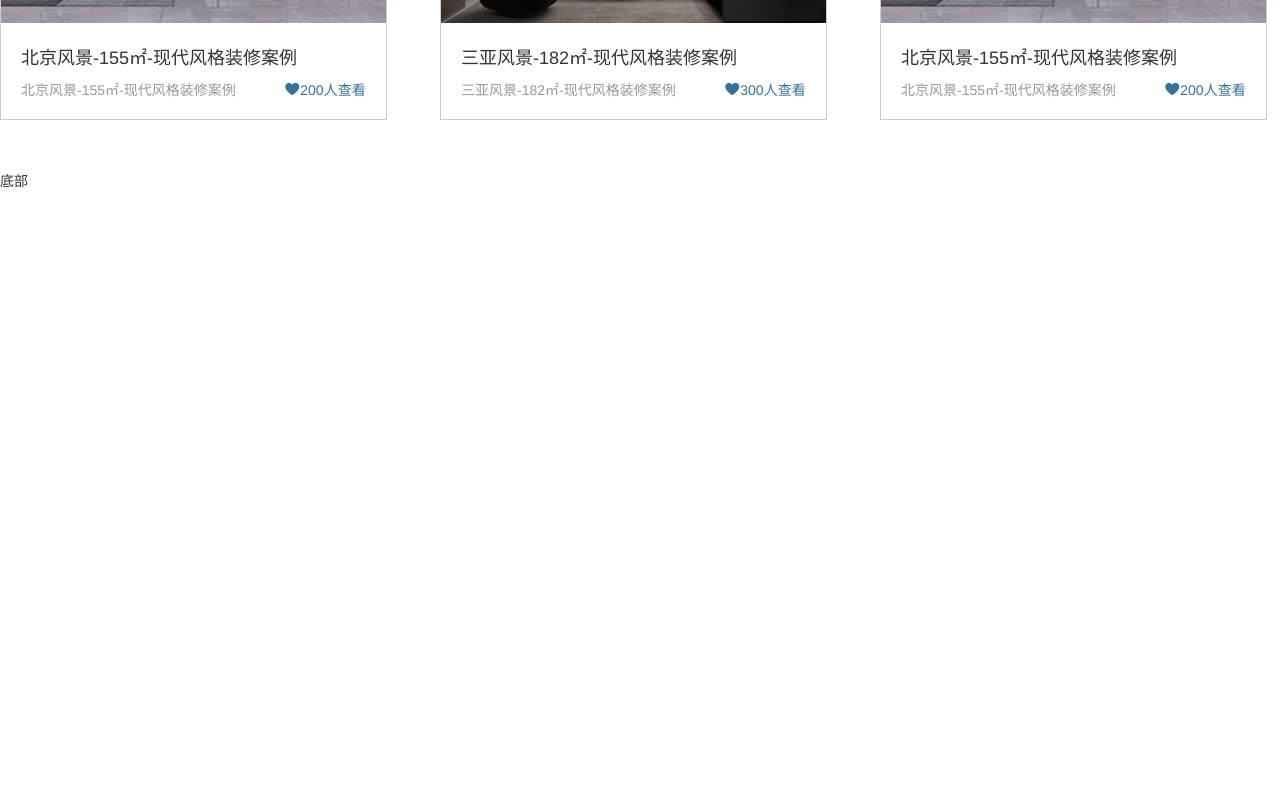
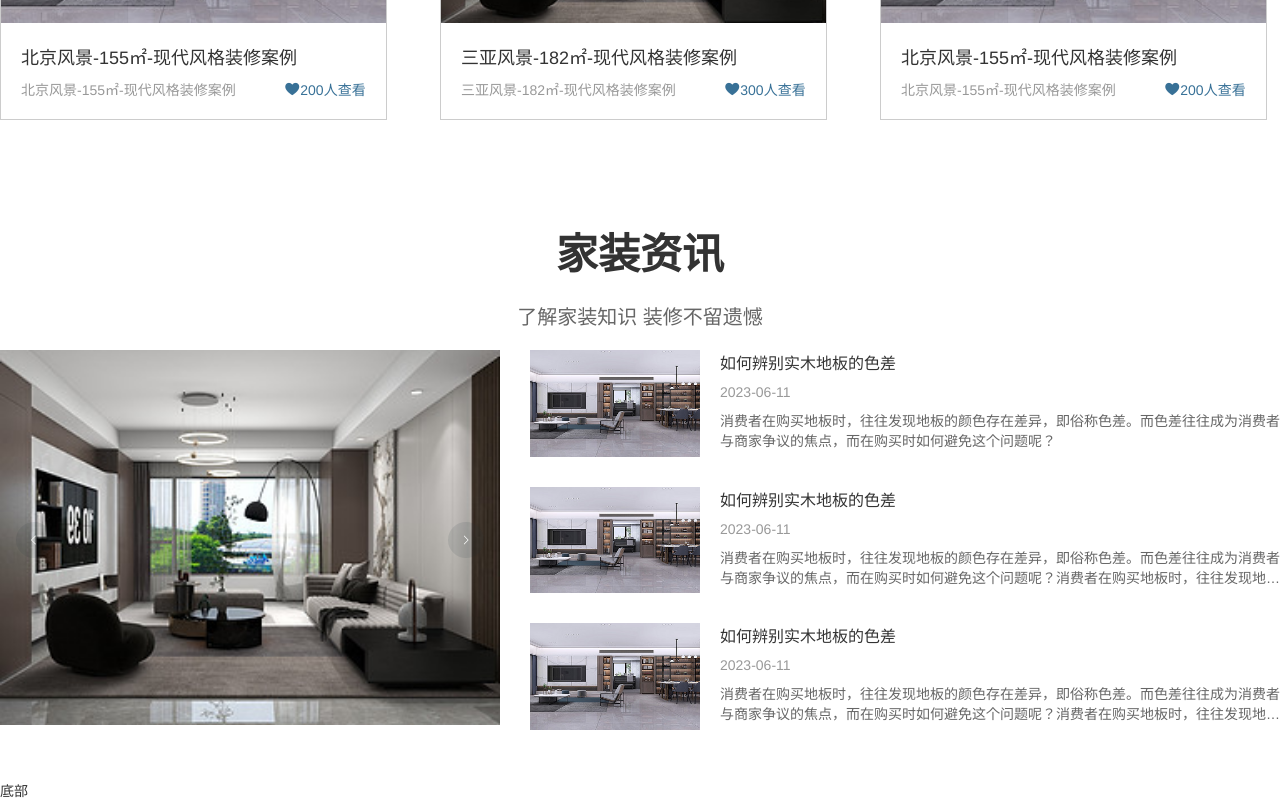
Before and after one commit to AllenYoungChina/vue3-deco, a Vue app: page /#/index in a window 1280 px wide. Shown: the part 2533-3333 px from the top of the page. Before the commit the page ends 2723 px from the top, so only its background shows below. Built offline with nearby package versions, Linux system fonts and the light colour scheme.

Commit message:
新增家装资讯

```diff
--- a/src/assets/css/index.css
+++ b/src/assets/css/index.css
@@ -374,3 +374,55 @@ html, body {
     transform: translate(-50%, -50%);
     /* transition: all .3s; */
 }
+
+/* 家装资讯 */
+.information-list {
+    display: flex;
+    height: 380px;
+    gap: 0 30px;
+}
+.information-left {
+    width: 40%;
+}
+.information-right {
+    width: 60%;
+}
+.information-right ul {
+    width: 100%;
+    height: 380px;
+    overflow: hidden;
+    display: flex;
+    flex-direction: column;
+    justify-content: space-between;
+}
+.information-right ul li {
+    display: flex;
+    gap: 0 20px;
+    height: calc(380px / 3 - 20px);
+}
+.information-r-img {
+    width: 170px;
+    /* 避免弹性布局，子元素宽度无效 */
+    flex-shrink: 0;
+}
+.information-r-img img {
+    width: 100%;
+    height: 100%;
+}
+.information-title {
+    font-size: 16px;
+}
+.information-time {
+    color: #999;
+    margin-top: 10px;
+}
+.information-desc {
+    color: #666;
+    margin-top: 10px;
+    overflow: hidden;
+    text-overflow: ellipsis;
+    word-break: break-all;
+    display: -webkit-box;  /** 对象作为伸缩盒子模型显示 **/
+    -webkit-box-orient: vertical;  /** 设置或检索伸缩盒对象的子元素的排列方式 **/
+    -webkit-line-clamp: 2;  /** 显示的行数 **/
+}
--- a/src/views/index/index.vue
+++ b/src/views/index/index.vue
@@ -2,6 +2,7 @@
 import Banner from './banner.vue'
 import Advantage from './advantage.vue'
 import Renovation from './renovation.vue'
+import Information from './information.vue'
 </script>
 
 <template>
@@ -10,6 +11,7 @@ import Renovation from './renovation.vue'
         <div class="container">
             <Advantage></Advantage>
             <Renovation></Renovation>
+            <Information></Information>
         </div>
     </div>
 </template>
--- /dev/null
+++ b/src/views/index/information.vue
@@ -0,0 +1,71 @@
+<script setup>
+import { ref } from 'vue'
+
+let infoImgList = ref([
+    {id: 1, img_url: '10.png'},
+    {id: 2, img_url: '11.png'}
+])
+
+let articleList = ref([
+    {
+        id: 1,
+        title: '如何辨别实木地板的色差',
+        desc: '消费者在购买地板时，往往发现地板的颜色存在差异，即俗称色差。而色差往往成为消费者与商家争议的焦点，而在购买时如何避免这个问题呢？',
+        date: '2023-06-11',
+        img_url: '10.png'
+    },
+    {
+        id: 2,
+        title: '如何辨别实木地板的色差',
+        desc: '消费者在购买地板时，往往发现地板的颜色存在差异，即俗称色差。而色差往往成为消费者与商家争议的焦点，而在购买时如何避免这个问题呢？消费者在购买地板时，往往发现地板的颜色存在差异，即俗称色差。而色差往往成为消费者与商家争议的焦点，而在购买时如何避免这个问题呢？消费者在购买地板时，往往发现地板的颜色存在差异，即俗称色差。而色差往往成为消费者与商家争议的焦点，而在购买时如何避免这个问题呢？消费者在购买地板时，往往发现地板的颜色存在差异，即俗称色差。而色差往往成为消费者与商家争议的焦点，而在购买时如何避免这个问题呢？消费者在购买地板时，往往发现地板的颜色存在差异，即俗称色差。',
+        date: '2023-06-11',
+        img_url: '10.png'
+    },
+    {
+        id: 3,
+        title: '如何辨别实木地板的色差',
+        desc: '消费者在购买地板时，往往发现地板的颜色存在差异，即俗称色差。而色差往往成为消费者与商家争议的焦点，而在购买时如何避免这个问题呢？消费者在购买地板时，往往发现地板的颜色存在差异，即俗称色差。而色差往往成为消费者与商家争议的焦点，而在购买时如何避免这个问题呢？消费者在购买地板时，往往发现地板的颜色存在差异，即俗称色差。而色差往往成为消费者与商家争议的焦点，而在购买时如何避免这个问题呢？消费者在购买地板时，往往发现地板的颜色存在差异，即俗称色差。而色差往往成为消费者与商家争议的焦点，而在购买时如何避免这个问题呢？消费者在购买地板时，往往发现地板的颜色存在差异，即俗称色差。',
+        date: '2023-06-11',
+        img_url: '10.png'
+    },
+])
+</script>
+
+<template>
+    <!-- 家装资讯 -->
+    <div class="container-bg">
+        <div class="information">
+            <div class="index-title">
+                <h3>家装资讯</h3>
+                <p>了解家装知识 装修不留遗憾</p>
+            </div>
+            <div class="information-list">
+                <div class="information-left">
+                    <el-carousel height="380px" arrow="always" indicator-position="none">
+                        <el-carousel-item v-for="(v, i) in infoImgList" :key="i">
+                            <img :src="`src/assets/images/${v.img_url}`" alt="">
+                        </el-carousel-item>
+                    </el-carousel>
+                </div>
+                <div class="information-right">
+                    <ul>
+                        <li v-for="(v, i) in articleList" :key="i">
+                            <div class="information-r-img">
+                                <img :src="`src/assets/images/${v.img_url}`" alt="">
+                            </div>
+                            <div class="information-r-list">
+                                <p class="information-title">{{ v.title }}</p>
+                                <p class="information-time">{{ v.date }}</p>
+                                <p class="information-desc">{{ v.desc }}</p>
+                            </div>
+                        </li>
+                    </ul>
+                </div>
+            </div>
+        </div>
+    </div>
+</template>
+
+<style scoped>
+
+</style>
```
